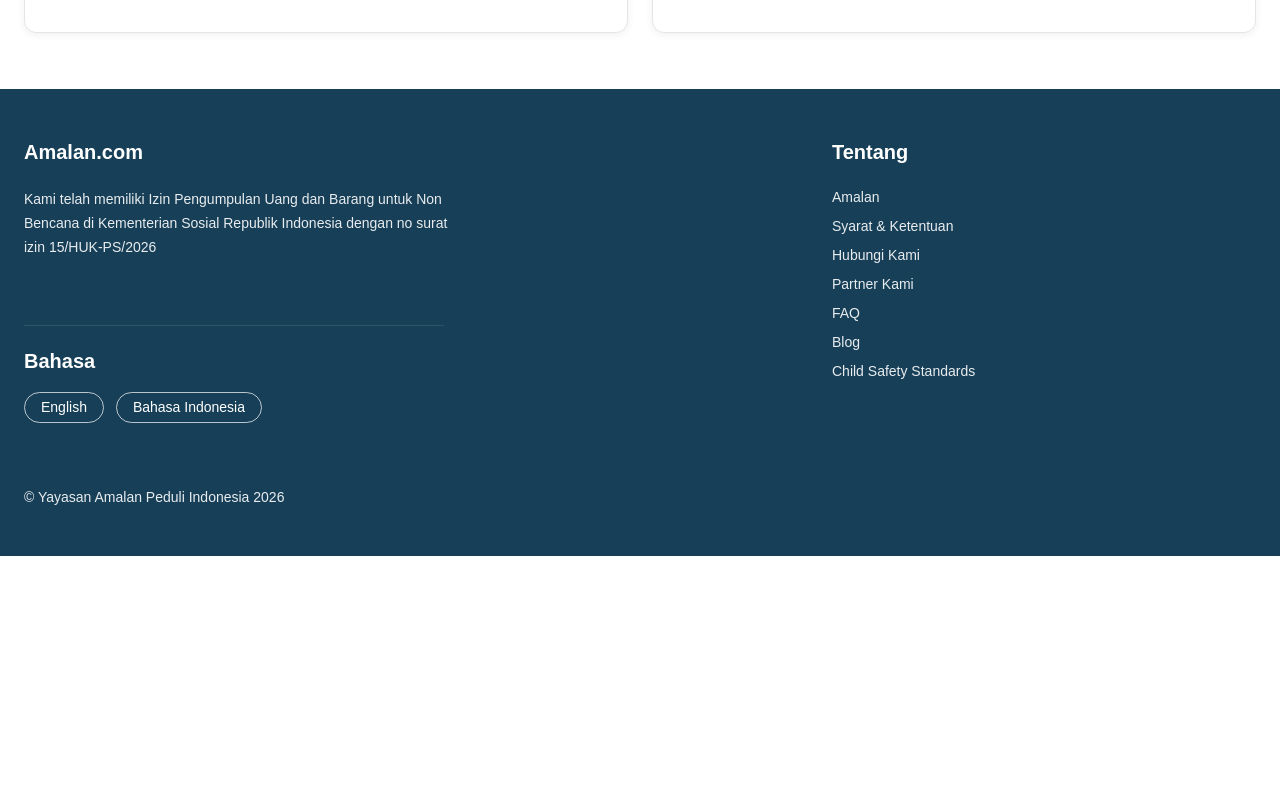
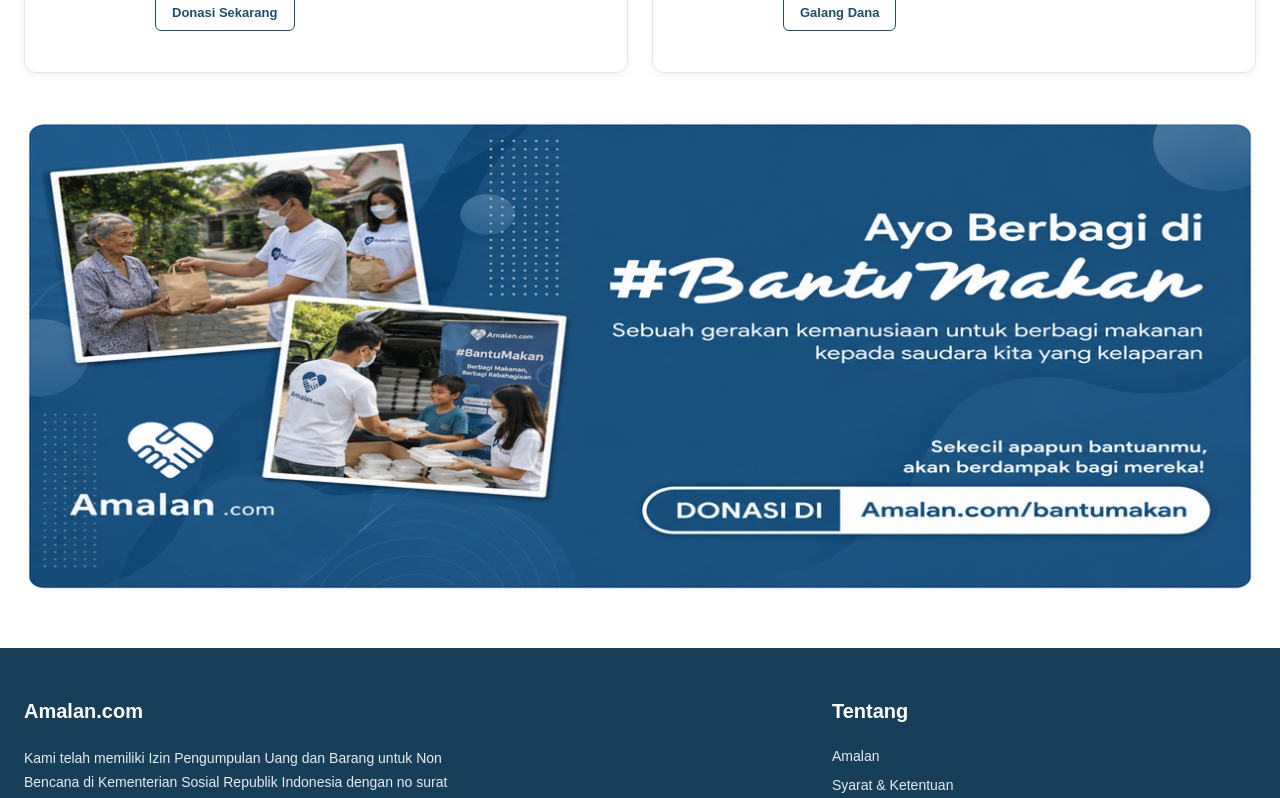
Before and after one commit to kevinefendy/website-profile-komunitas, a Next.js app: page / in a window 1280 px wide. Shown: the part 1700-2498 px from the top of the page. Before the commit the page ends 2256 px from the top, so only its background shows below. Built offline with nearby package versions, Linux system fonts and the light colour scheme; some icons are missing.

Commit message:
feat: menyelesaikan hero slider dan banner bantu makan

```diff
--- a/app/components/HeroSlider.jsx
+++ b/app/components/HeroSlider.jsx
@@ -21,7 +21,7 @@
   };
 
   return (
-    <section className="mx-auto max-w-[1280px] px-6">
+    <section className="mx-auto max-w-[1280px] px-6 pt-6 sm:pt-8 lg:pt-10">
       <div className="relative overflow-hidden rounded-xl">
         <Image
           src={banners[current]}
--- a/app/page.tsx
+++ b/app/page.tsx
@@ -45,7 +45,7 @@
       <Navbar />
 
       <main className="bg-white">
-        <div className="space-y-8 pb-14 sm:space-y-8 lg:space-y-12">
+        <div className="space-y-10 pb-14 sm:space-y-8 lg:space-y-12">
           <section>
             <HeroSlider />
           </section>
@@ -154,6 +154,20 @@
               </div>
             </div>
           </section>
+
+          <section className="mx-auto max-w-[1280px] px-6">
+            <Link href="/donasi" className="block overflow-hidden rounded-xl">
+              <Image
+                src="/images/homepage/banner3.png"
+                alt="Ayo Berbagi di Bantu Makan"
+                width={1240}
+                height={475}
+                quality={100}
+                unoptimized
+                className="h-auto w-full"
+              />
+            </Link>
+          </section>
         </div>
       </main>
 
```
Also changed, not shown: public/images/homepage/banner3.png (added).
